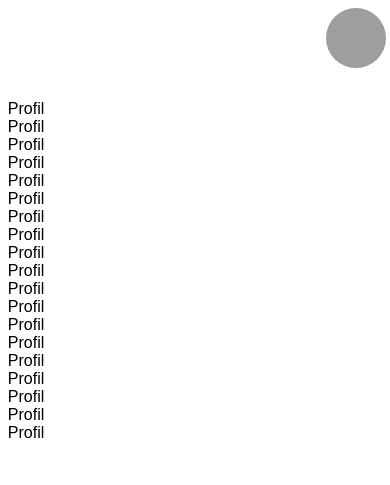
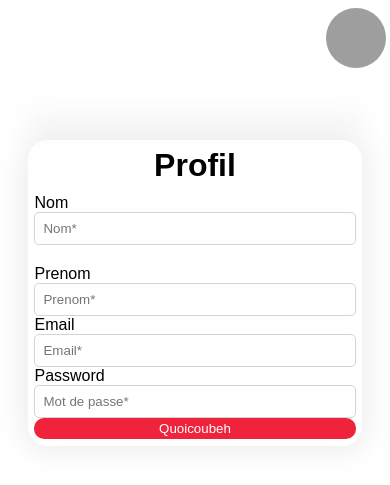
Before and after one commit to mechwii/Woodle_symfony_version, a Symfony app: template templates/admin/profil_admin.html.twig in a window 390 px wide. Shown: the top 485 px of the page. Run offline with Twig, Linux system fonts and the light colour scheme; the template is opened without the code that fills it, so the values that code supplies are empty; form fields are guessed from the names that the template uses; some libraries are stand-ins or nearby versions; grey boxes are pictures that could not be loaded.

Commit message:
Adding alert when adding a popup + Editing profil

```diff
--- a/public/css/admin/admin_profil.css
+++ b/public/css/admin/admin_profil.css
@@ -0,0 +1,114 @@
+.user-profil-page {
+    display: flex;
+    flex-direction: row;
+    gap: 50px;
+    flex-wrap: wrap;
+    padding: 20px;
+}
+
+.form-left {
+    flex: 1;
+    min-width: 300px;
+    background-color: #fff;
+    box-shadow: 0px 0px 30px 5px rgba(0, 0, 0, 0.08);
+    display: flex;
+    justify-content: center;
+    align-items: center;
+    border-radius: 20px;
+    height: 50vh;
+    position: relative;
+    overflow: hidden;
+}
+
+.form-left img {
+    height: 75%;
+    width: auto;
+    border-radius: 200px;
+    margin: 20%;
+    position: absolute;
+}
+
+.profil-image-ban {
+    border-radius: 20px 20px 0 0;
+    height: 50%;
+    width: 100%;
+    background-color: #EF233C;
+    position: absolute;
+    top: 0;
+}
+
+.form-right {
+    flex: 2;
+    min-width: 300px;
+    display: flex;
+    flex-direction: column;
+    align-items: center;
+    background-color: #fff;
+    box-shadow: 0px 0px 30px 5px rgba(0, 0, 0, 0.08);
+    border-radius: 20px;
+    padding: 2%;
+    width: 100%;
+}
+
+.user-form-content {
+    display: flex;
+    flex-direction: column;
+    justify-content: space-between;
+    margin-top: 10px;
+    width: 100%;
+    height: 100%;
+}
+
+input[type="text"], input[type="email"], input[type="password"] {
+    background-color: #fff;
+    padding: 8px;
+    border: 1px solid #d4d4d4;
+    border-radius: 5px;
+    width: 100%;
+    box-sizing: border-box;
+}
+
+.begin-form {
+    display: flex;
+    gap: 20px;
+    width: 100%;
+}
+
+.begin-form > div {
+    flex: 1;
+}
+
+#edit-profil{
+    padding: 1%;
+    border-radius: 10px;
+    color: white;
+    border: none;
+    background-color: #EF233C;
+    width: 100%;
+}
+
+#edit-profil:hover{
+    cursor: pointer;
+    opacity: 90%;
+}
+
+/* Responsive */
+@media (max-width: 768px) {
+    .user-profil-page {
+        flex-direction: column;
+        gap: 20px;
+    }
+
+    .form-left, .form-right {
+        width: 100%;
+        height: auto;
+    }
+
+    .form-left {
+        height: 300px;
+    }
+
+    .begin-form {
+        flex-direction: column;
+    }
+}
--- a/public/js/admin/admin.js
+++ b/public/js/admin/admin.js
@@ -72,7 +72,7 @@ function supprimerUtilisateur(id){
         })
         .catch(error =>{
             console.log('Erreur delete user : ' + error)
-            alert("Impossible de récuper les informations de l'utilisateur")
+            alerte.showError("Impossible de récuper les informations de l'utilisateur")
         })
 }
 
@@ -92,7 +92,7 @@ function supprimerUE(code){
 
         }).catch(error => {
             console.error('Erreur delete ue : ' + error);
-            alert("Impossible de récupere les informations de l'UE")
+        alerte.showError("Impossible de récupere les informations de l'UE")
     })
 
 }
@@ -116,7 +116,7 @@ function modifierUtilisateur(id){
         })
         .catch(error =>{
             console.log('Erreur delete user : ' + error)
-            alert("Impossible de récuper les informations de l'utilisateur")
+            alerte.showError("Impossible de récuper les informations de l'utilisateur")
         })
 
 
--- /dev/null
+++ b/public/js/admin/alerte.js
@@ -0,0 +1,72 @@
+class Alerte{
+    showSuccess(message) {
+        this.showNotification(message, 'success');
+    }
+
+// Function to show error notification
+    showError(message) {
+        this.showNotification(message, 'error');
+    }
+
+// Generic notification function
+    showNotification(message, type) {
+        // Create notification container if it doesn't exist
+        let notificationContainer = document.getElementById('notification-container');
+        if (!notificationContainer) {
+            notificationContainer = document.createElement('div');
+            notificationContainer.id = 'notification-container';
+            document.body.appendChild(notificationContainer);
+        }
+
+        // Create notification element
+        const notification = document.createElement('div');
+        notification.className = `notification ${type}`;
+
+        // Create icon element
+        const icon = document.createElement('div');
+        icon.className = 'notification-icon';
+        if (type === 'success') {
+            icon.innerHTML = '<svg xmlns="http://www.w3.org/2000/svg" viewBox="0 0 24 24" fill="none" stroke="currentColor" stroke-width="2" stroke-linecap="round" stroke-linejoin="round"><path d="M22 11.08V12a10 10 0 1 1-5.93-9.14"></path><polyline points="22 4 12 14.01 9 11.01"></polyline></svg>';
+        } else {
+            icon.innerHTML = '<svg xmlns="http://www.w3.org/2000/svg" viewBox="0 0 24 24" fill="none" stroke="currentColor" stroke-width="2" stroke-linecap="round" stroke-linejoin="round"><circle cx="12" cy="12" r="10"></circle><line x1="12" y1="8" x2="12" y2="12"></line><line x1="12" y1="16" x2="12.01" y2="16"></line></svg>';
+        }
+
+        // Create content wrapper
+        const content = document.createElement('div');
+        content.className = 'notification-content';
+        content.textContent = message;
+
+        // Create progress bar
+        const progressBar = document.createElement('div');
+        progressBar.className = 'notification-progress';
+
+        // Assemble notification
+        notification.appendChild(icon);
+        notification.appendChild(content);
+        notification.appendChild(progressBar);
+
+        // Add to container
+        notificationContainer.appendChild(notification);
+
+        // Animate progress bar
+        setTimeout(() => {
+            progressBar.style.width = '0%';
+        }, 100);
+
+        // Remove notification after animation completes
+        setTimeout(() => {
+            notification.classList.add('fade-out');
+            setTimeout(() => {
+                notification.remove();
+                if (notificationContainer.children.length === 0) {
+                    notificationContainer.remove();
+                }
+            }, 300);
+        }, 5000);
+    }
+
+}
+
+window.addEventListener('DOMContentLoaded', () =>{
+    window.alerte = new Alerte();
+})
--- /dev/null
+++ b/public/js/admin/profil.js
@@ -0,0 +1,43 @@
+function editProfil(id){
+    const nom = document.getElementById('user_profile_nom').value;
+    const prenom= document.getElementById('user_profile_prenom').value;
+    const email= document.getElementById('user_profile_email').value;
+    const password= document.getElementById('user_profile_password').value;
+
+    const userData = {
+        id : id,
+        nom: nom,
+        prenom: prenom,
+        email: email,
+        password: password,
+    };
+
+    if(nom !== "" && prenom !=="" && email !== "" && password !== ""){
+        console.log(id)
+
+        fetch("/admin/edit-profil/" + id , {
+            method: 'PUT',
+            headers: {
+                'Content-Type': 'application/json',
+                'X-Requested-With': 'XMLHttpRequest'
+            },
+            body: JSON.stringify(userData)
+        })
+            .then(response => response.json())
+            .then(data => {
+                if (data.success) {
+                    console.log("reussi " + data.message)
+                    alerte.showSuccess("Profil modifié avec succès !");
+                } else {
+                    alerte.showError(data.error || "Erreur lors de la modification du profil");
+                }
+            })
+            .catch(error => {
+                console.error('Erreur:', error);
+                alerte.showError("Erreur lors de la modification du profil");
+            });
+
+    } else {
+        alerte.showError("Veuillez remplir tous les champs");
+    }
+}
--- a/templates/admin/index.html.twig
+++ b/templates/admin/index.html.twig
@@ -6,6 +6,8 @@
     {{ parent() }}
     <link rel="stylesheet" href="{{ asset('css/admin/admin.css') }}">
     <link rel="stylesheet" href="{{ asset('css/admin/admin_popup.css') }}">
+    <link rel="stylesheet" href="{{ asset('css/admin/alerte.css') }}">
+
 
 {% endblock %}
 
@@ -13,6 +15,8 @@
     {{ parent() }}
     <script src="{{ asset('js/admin/admin.js') }}"></script>
     <script src="{{ asset('js/admin/popup-manager.js') }}"></script>
+    <script src="{{ asset('js/admin/alerte.js') }}"></script>
+
 
 {% endblock %}
 
@@ -141,6 +145,8 @@
             {% include 'admin/popup/_add_edit_ue.html.twig' %}
             {% include 'admin/popup/_delete_ue.html.twig' %}
         </div>
+        <div id="notification"></div>
+
     </div>
 
 
--- a/templates/admin/profil_admin.html.twig
+++ b/templates/admin/profil_admin.html.twig
@@ -2,28 +2,58 @@
 
 {% block title %}Profil administrateur{% endblock %}
 
-{% block content %}
+{% block stylesheets %}
+    {{ parent() }}
+    <link rel="stylesheet" href="{{ asset('css/admin/admin_profil.css') }}">
+    <link rel="stylesheet" href="{{ asset('css/admin/alerte.css') }}">
 
-    <p>Profil</p>
-    <p>Profil</p>
-    <p>Profil</p>
-    <p>Profil</p>
-    <p>Profil</p>
-    <p>Profil</p>
-    <p>Profil</p>
-    <p>Profil</p>
-    <p>Profil</p>
-    <p>Profil</p>
-    <p>Profil</p>
-    <p>Profil</p>
-    <p>Profil</p>
-    <p>Profil</p>
-    <p>Profil</p>
-    <p>Profil</p>
-    <p>Profil</p>
-    <p>Profil</p>
-    <p>Profil</p>
+
+{% endblock %}
+
+{% block javascripts %}
+    {{ parent() }}
+    <script src="{{ asset('js/admin/profil.js') }}"></script>
+    <script src="{{ asset('js/admin/alerte.js') }}"></script>
+
+{% endblock %}
 
 
 
+{% block content %}
+    <div class="user-profil-page">
+        <div class="form-left">
+            <div class="profil-image-ban">
+            </div>
+
+            <img src="{{ asset('images/profil/'~utilisateur.image)  }}" alt="{{ 'images/profil/'~utilisateur.image  }}">
+        </div>
+
+        <div class="form-right">
+
+            <h1>Profil</h1>
+
+            <div class="user-form-content">
+                <div class="begin-form">
+                    {{ form_row(form.nom, {'attr': {'placeholder' : 'Nom*', 'value' : utilisateur.nom } }) }}
+                    {{ form_row(form.prenom, {'attr': {'placeholder' : 'Prenom*', 'value' : utilisateur.prenom} }) }}
+                </div>
+
+
+                {{ form_row(form.email, {'attr': {'placeholder' : 'Email*', 'value' : utilisateur.email } }) }}
+                {{ form_row(form.password, {'attr': {'placeholder' : 'Mot de passe*', 'value' : utilisateur.password} }) }}
+
+                <div class="button-section">
+                    <button onclick="editProfil({{ utilisateur.id }})" id="edit-profil" >Quoicoubeh
+                    </button>
+                </div>
+
+            </div>
+
+
+        </div>
+        <div id="notification"></div>
+
+
+    </div>
+
 {% endblock %}
```
Also changed, not shown: public/css/admin/alerte.css (added, +79 -0 lines), public/js/admin/popup-manager.js (+27 -65 lines), src/Controller/AdminController.php (+109 -2 lines), src/Form/UserProfileType.php (added, +79 -0 lines).
